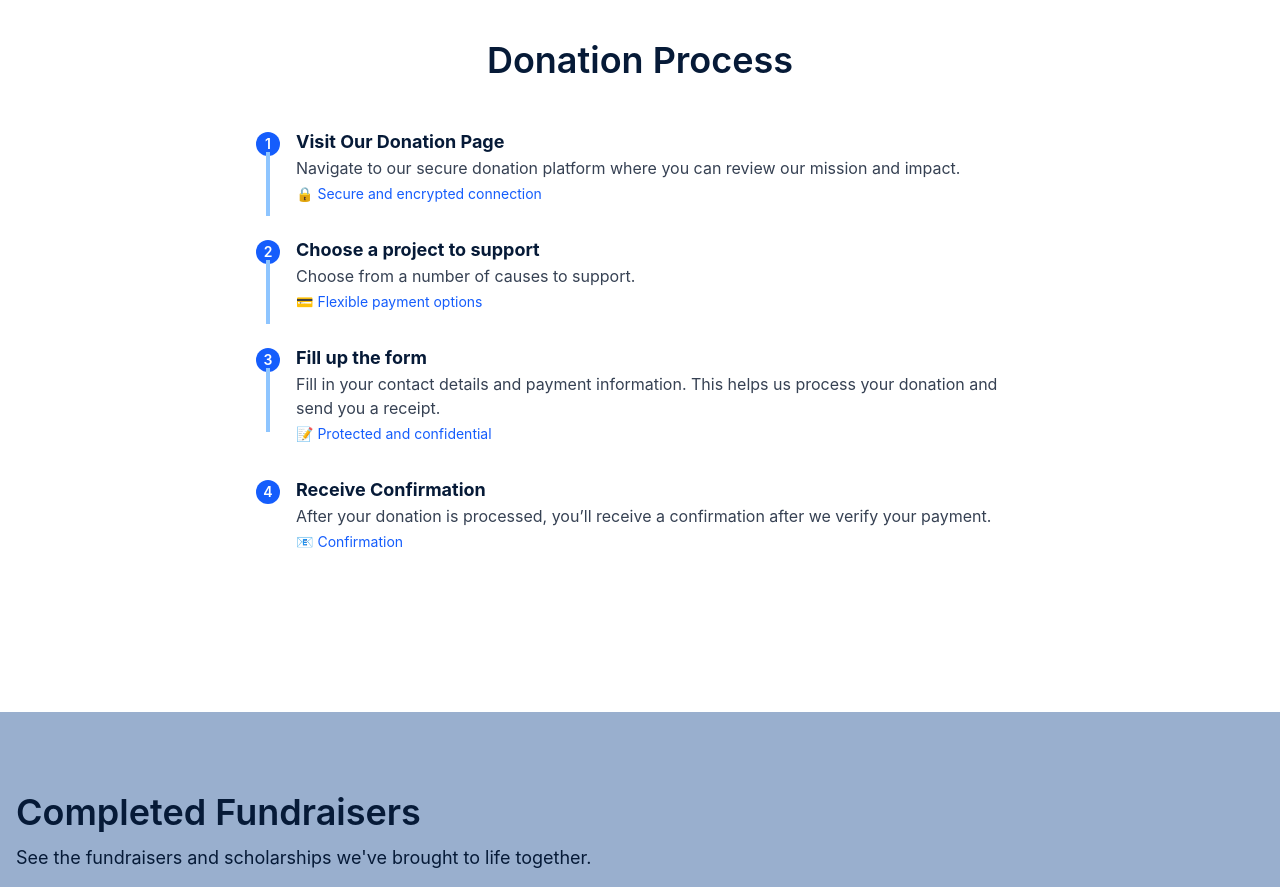
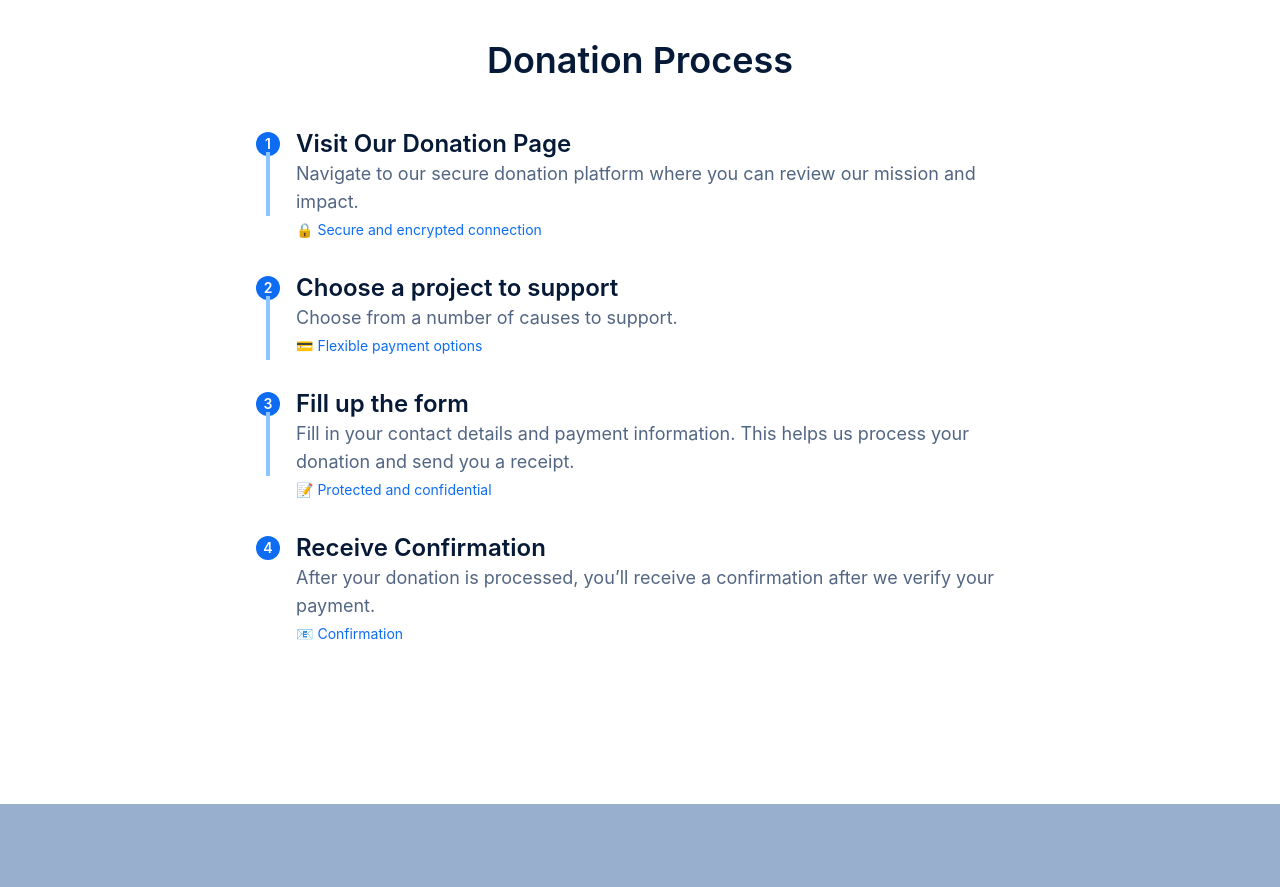
Before and after one commit to fofajardo/cmsc128-ics-astra, a Next.js app: page /projects in a window 1280 px wide. Shown: the part 2620-3507 px from the top of the page. Built offline with nearby package versions, Linux system fonts and the light colour scheme.

Commit message:
styles: removed navbar and footer for request pages

```diff
--- a/app/(home)/layout.js
+++ b/app/(home)/layout.js
@@ -1,17 +1,22 @@
+"use client";
 import NavbarUser from '../components/NavbarUser'; // Swap this line in
 import Footer from '../components/Footer';
+import { usePathname } from 'next/navigation';
 import '../styles/globals.css';
 import '../styles/styles.css';
 import Navbar from '../components/Navbar';
 import NavbarAdmin from '../components/NavbarAdmin';
 
 export default function RootLayout({ children }) {
+  const pathname = usePathname();
+  const isRequestPage = pathname.startsWith('/projects/request');
+
   return (
     <html lang="en">
       <body>
-        <NavbarUser />
+        {!isRequestPage && <NavbarUser />}
         <main>{children}</main>
-        <Footer />
+        {!isRequestPage && <Footer />}
       </body>
     </html>
   );
--- a/app/(home)/projects/page.js
+++ b/app/(home)/projects/page.js
@@ -187,12 +187,12 @@ export default function ProjectsPage({projects}) {
             },
           ].map((item, index) => (
             <div key={index} className="relative pl-10">
-              <div className="absolute left-0 top-1 text-white bg-blue-600 rounded-full w-6 h-6 flex items-center justify-center text-sm font-semibold">
+              <div className="absolute left-0 top-1 text-astrawhite bg-astraprimary rounded-full w-6 h-6 flex items-center justify-center text-sm font-semibold">
                 {index + 1}
               </div>
-              <h4 className="font-bold text-lg">{item.step}</h4>
-              <p className="text-gray-700">{item.desc}</p>
-              <p className="text-sm text-blue-600 mt-1">{item.sub}</p>
+              <h4 className="font-lb">{item.step}</h4>
+              <p className="text-astradarkgray font-r">{item.desc}</p>
+              <p className="font-s text-astraprimary mt-1">{item.sub}</p>
               {index < 3 && (
                 <div className="absolute left-2.5 top-6 w-1 h-16 bg-blue-300"></div>
               )}
--- /dev/null
+++ b/app/(home)/projects/request/layout.js
@@ -0,0 +1,15 @@
+import '../../../styles/globals.css';
+import '../../../styles/styles.css';
+
+export default function RequestLayout({ children }) {
+  return (
+    <html lang="en">
+      <head>
+        <meta name="viewport" content="width=device-width, initial-scale=1" />
+      </head>
+      <body>
+        <main>{children}</main>
+      </body>
+    </html>
+  );
+}
--- a/app/(home)/projects/request/page.js
+++ b/app/(home)/projects/request/page.js
@@ -62,8 +62,6 @@ const RequestFundraiser = () => {
             <h3 className="font-l text-astrablack self-start w-full">
               Who are you fundraising for?
             </h3>
-
-            {/* Buttons (di ko ginamit astralight, mas gusto ko much lighter e) */}
 
             {/* Button 1 */}
             <button
```
